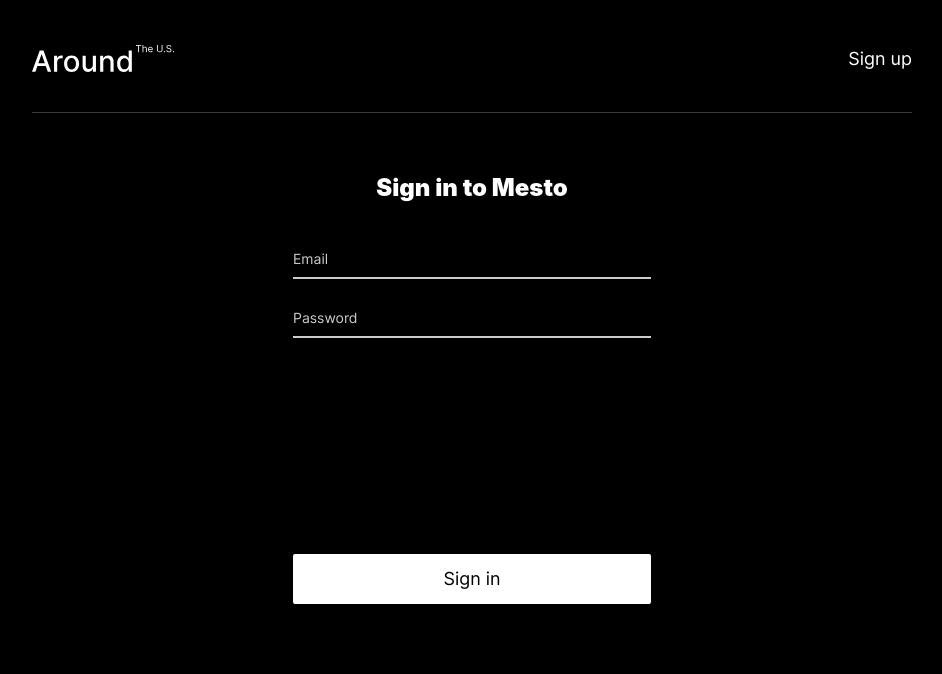
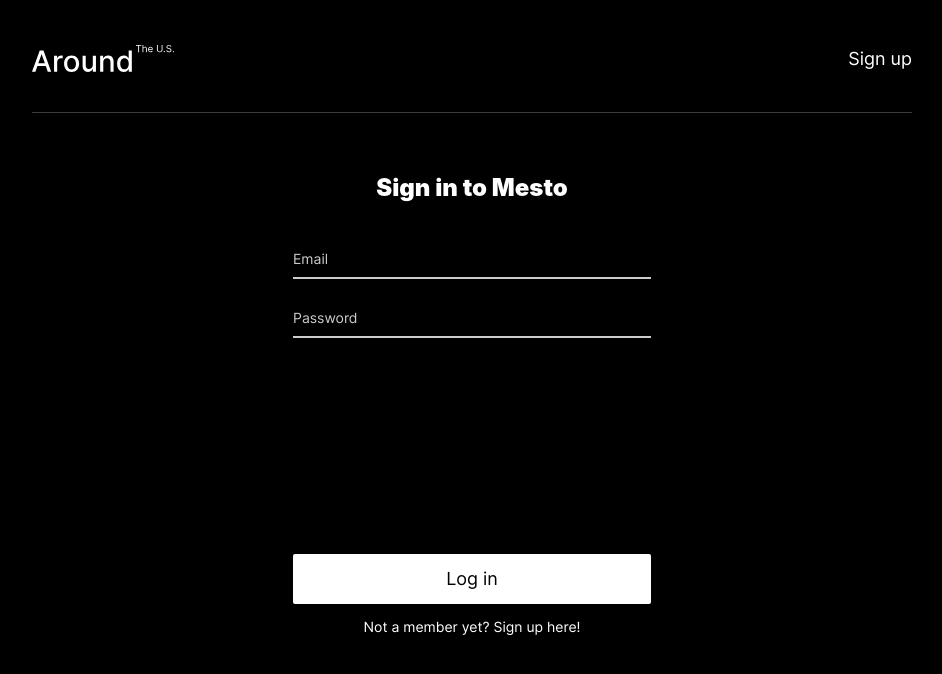
Before and after one commit to naumch1k/react-mesto-api-full, a React (Create React App) app in the folder frontend/: page /sign-in in a window 1280 px wide. Shown: the top 674 px of the page, without its empty margins (168-1110 px from the left). Built offline with nearby package versions, Linux system fonts and the light colour scheme; no server answers; a web font is replaced by a local one.

Commit message:
feat: add sign up page link to login form

```diff
--- a/frontend/src/components/Login.js
+++ b/frontend/src/components/Login.js
@@ -1,4 +1,5 @@
 import React, { useState } from 'react';
+import { Link } from 'react-router-dom';
 
 function Login({ onLogin }) {
   const [email, setEmail] = useState('');
@@ -48,7 +49,11 @@ function Login({ onLogin }) {
         />
         <p className="form__error" id="password-error"></p>
       </fieldset>
-      <button className="form__submit-btn form__submit-btn_theme_dark" type="submit">Sign in</button>
+      <button className="form__submit-btn form__submit-btn_theme_dark" type="submit">Log in</button>
+      <p className="form__text">
+        Not a member yet?
+        <Link to="/sign-up" className="form__link"> Sign up here!</Link>
+      </p>
     </form>
   );
 }
```
